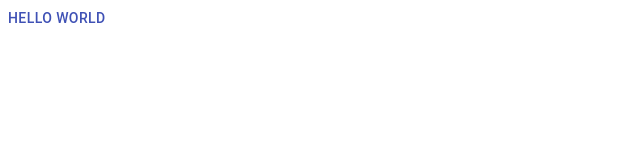
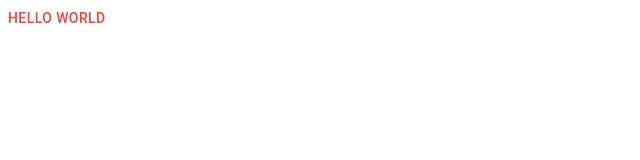
Before and after one commit to WalquiriaGodoy/react-module-one, a React (Create React App) app: page / in a window 1280 px wide. Shown: the top 160 px of the page, without its empty margins (0-640 px from the left). Built offline with nearby package versions, Linux system fonts and the light colour scheme.

Commit message:
Uso do ThemeProvider e do createTheme para mudar a cor das letras do botãoo Hello World

```diff
--- a/src/App.js
+++ b/src/App.js
@@ -1,8 +1,41 @@
 import React from 'react';
-import { Button } from '@material-ui/core';
+import { Button, ThemeProvider, createTheme } from '@material-ui/core';
+import red from '@material-ui/core/colors/red';
+import blue from '@material-ui/core/colors/blue';
+
+
+// a função createtheme cria o objeto theme para ser uma propriedade do themeprovider
+// é preciso criar o objeto usando essa função
 
 function App() {
-  return <Button color='primary'>Hello World</Button>;
+  const theme = createTheme({
+      palette: {
+        primary: {
+          main: red[500],
+        },
+        secondary: {
+          main: blue[500],
+        },
+      },
+    });
+
+  // criei um objeto usando a função createtheme e passei algumas propriedades
+  // para saber quais são as possíveis propriedades e como passá-las, ver tutorial
+  // alterar cor na paleta de cores, tutorial
+
+  return (
+
+    <ThemeProvider theme={theme}>
+      <Button color='primary'>Hello World</Button>
+    </ThemeProvider>
+
+    // o themeprovider recebe um objeto como propriedade, o objeto é o theme
+    // o themeprovider engloba todods os componente aos quais ele será aplicado
+
+
+  )
+
+
 }
 
 export default App;
```
